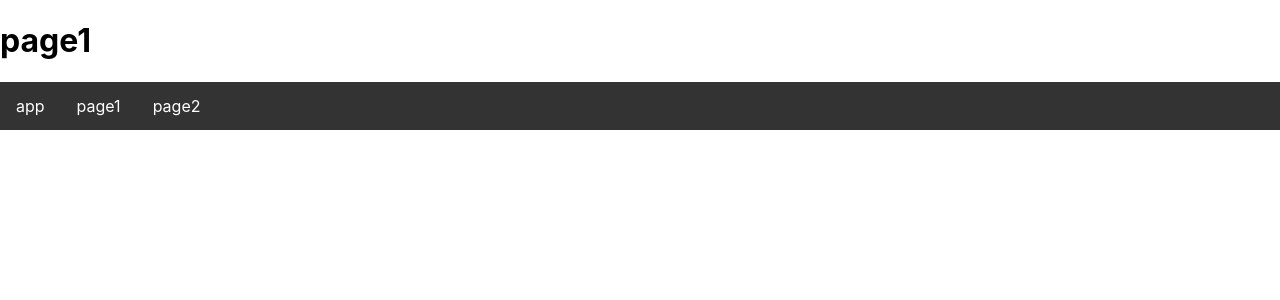
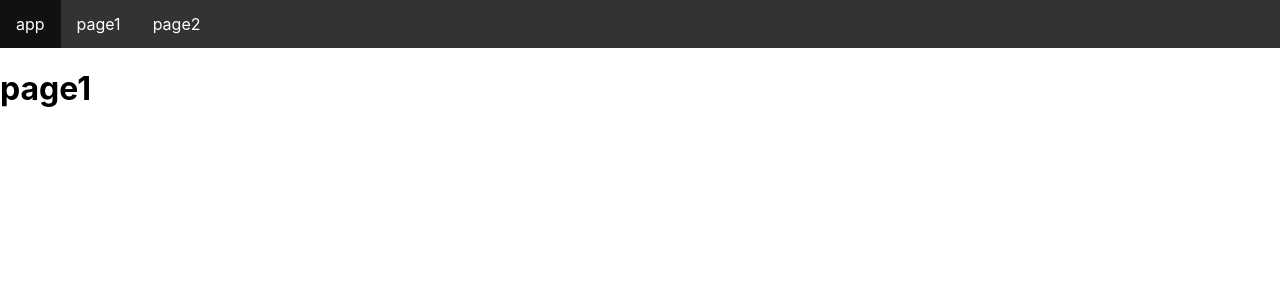
Before and after one commit to Ozzaay/onlineschoolproject, a React (Create React App) app: page /page1 in a window 1280 px wide. Shown: the top 300 px of the page. Built offline with nearby package versions, Linux system fonts and the light colour scheme.

Commit message:
fixed links location

```diff
--- a/src/pages/page1.js
+++ b/src/pages/page1.js
@@ -3,8 +3,8 @@ import Links from "../components/links.js";
 function home () {
     return(
         <>
+        <Links />
         <h1>page1</h1>
-        <Links />
         </>
     )
 }
--- a/src/pages/page2.js
+++ b/src/pages/page2.js
@@ -3,8 +3,8 @@ import Links from "../components/links.js";
 function test () {
     return(
         <>
+        <Links />
         <h1>page2</h1>
-        <Links />
         </>
     )
 }
```
